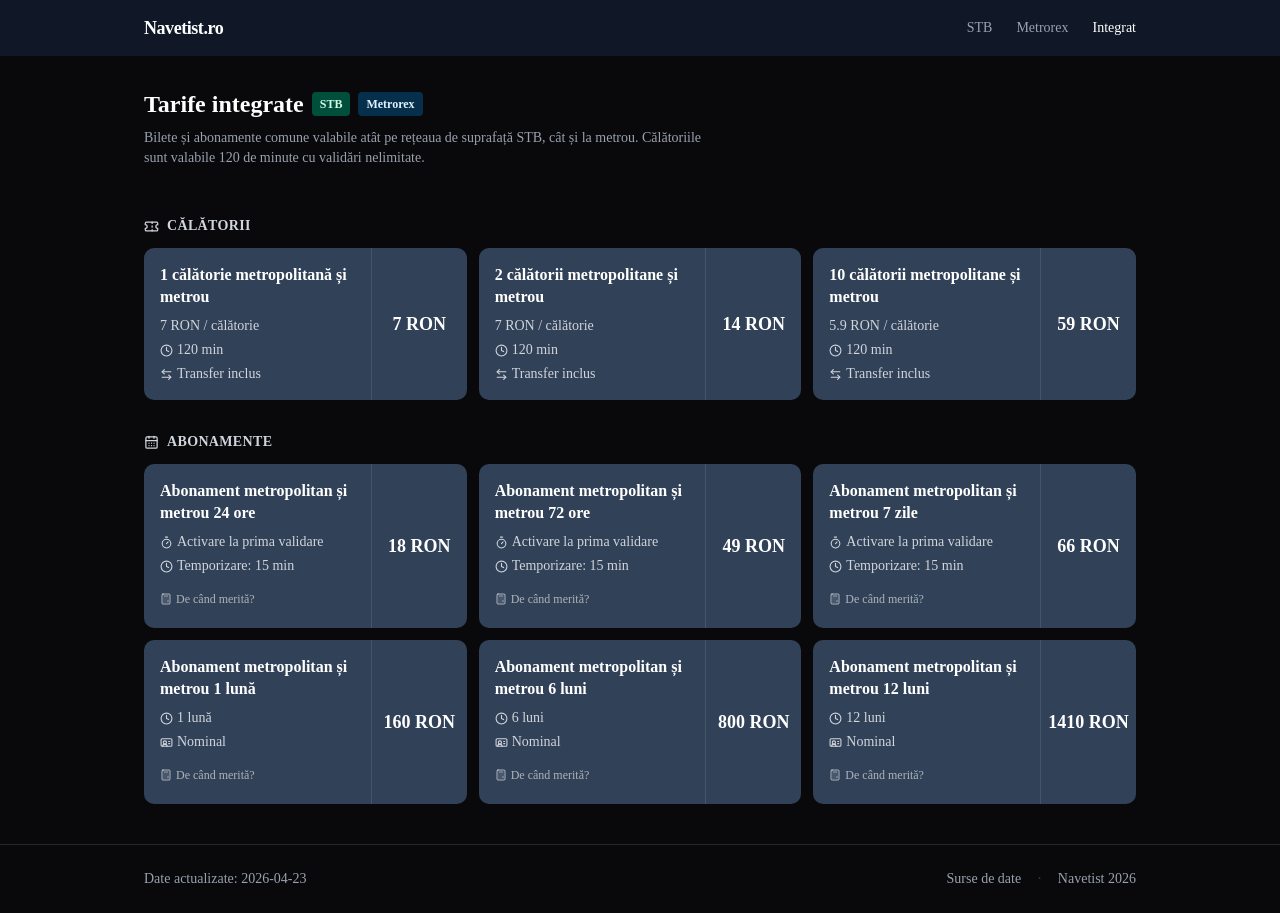
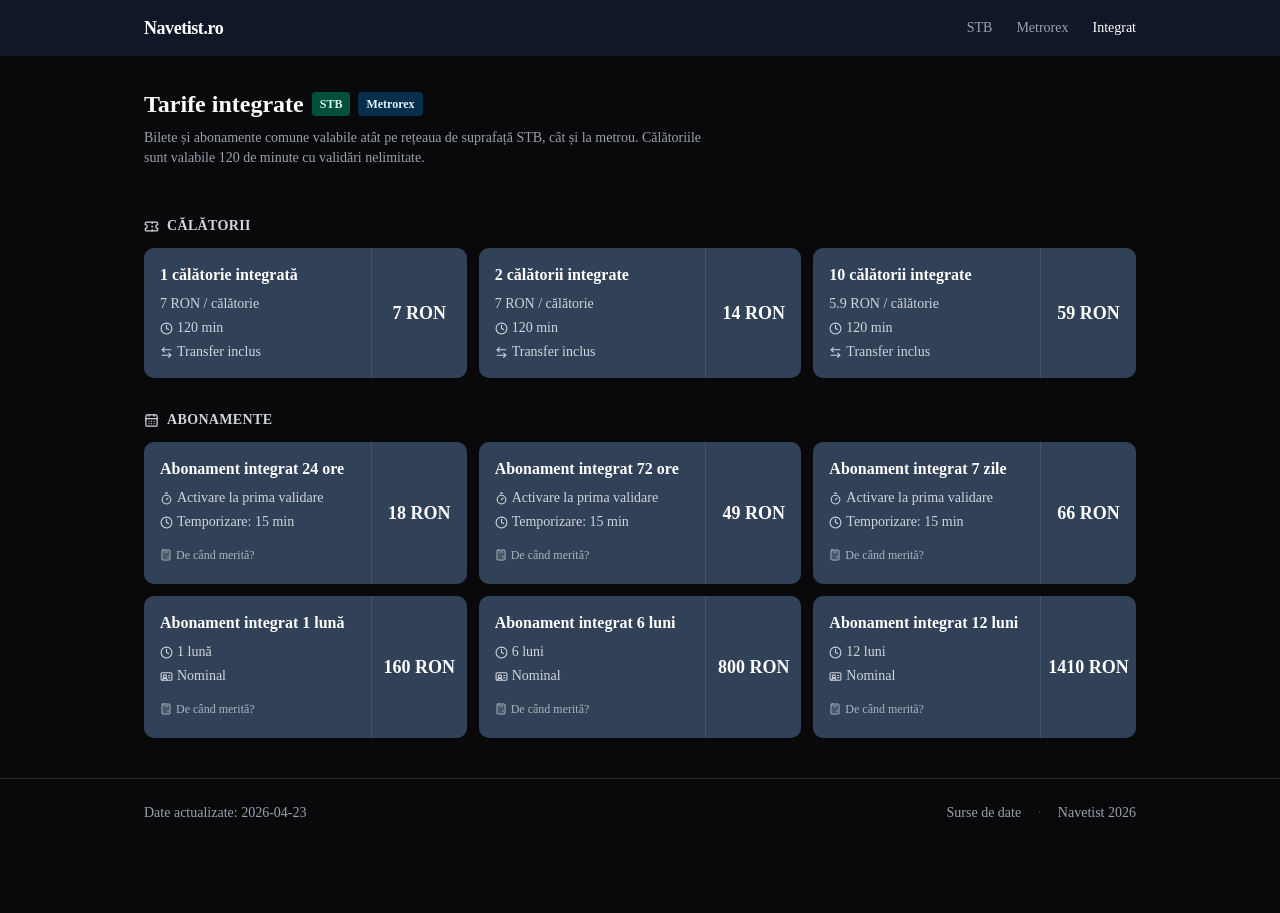
Before and after one commit to silviuio/navetist, a Next.js app: page /integrat in a window 1280 px wide. After the commit the page ends 847 px from the top, so only its background shows below. Built offline with nearby package versions, Linux system fonts and the light colour scheme.

Commit message:
feat: update fare names for integrated tickets in fares.json

```diff
--- a/app/components/IntegratedBreakevenDialog.tsx
+++ b/app/components/IntegratedBreakevenDialog.tsx
@@ -38,26 +38,6 @@ function periodLabel(fare: Fare): string {
   if (unit === "days") return value === 7 ? "săptămână" : `${value} zile`;
   if (unit === "hours") return `${value}h`;
   return "perioadă";
-}
-
-function compactFareName(fare: Fare): string {
-  if (fare.category !== "subscription" && fare.category !== "time-pass") {
-    return fare.name;
-  }
-
-  if (fare.duration.unit === "months" && fare.duration.value === 1) {
-    return "Abonament lunar integrat";
-  }
-
-  if (fare.duration.unit === "days" && fare.duration.value === 7) {
-    return "Abonament integrat 7 zile";
-  }
-
-  if (fare.duration.unit === "hours") {
-    return `Abonament integrat ${fare.duration.value}h`;
-  }
-
-  return fare.name.replace("metropolitan și metrou", "integrat");
 }
 
 function formatRon(value: number): string {
@@ -148,7 +128,7 @@ export default function IntegratedBreakevenDialog({
           <DialogHeader>
             <div className="flex items-start justify-between gap-4">
               <DialogTitle className="text-white text-lg">
-                {compactFareName(fare)}
+                {fare.name}
               </DialogTitle>
               <span className="text-lg font-bold text-white tabular-nums whitespace-nowrap">
                 {formatRon(basePrice)}
--- a/app/data/fares.json
+++ b/app/data/fares.json
@@ -206,7 +206,7 @@
       "operator": "integrated",
       "scope": "integrated",
       "category": "trip",
-      "name": "1 călătorie metropolitană și metrou",
+      "name": "1 călătorie integrată",
       "price": 7,
       "trips": 1,
       "validityMinutes": 120,
@@ -217,7 +217,7 @@
       "operator": "integrated",
       "scope": "integrated",
       "category": "trip",
-      "name": "2 călătorii metropolitane și metrou",
+      "name": "2 călătorii integrate",
       "price": 14,
       "trips": 2,
       "validityMinutes": 120,
@@ -228,7 +228,7 @@
       "operator": "integrated",
       "scope": "integrated",
       "category": "trip",
-      "name": "10 călătorii metropolitane și metrou",
+      "name": "10 călătorii integrate",
       "price": 59,
       "trips": 10,
       "validityMinutes": 120,
@@ -239,7 +239,7 @@
       "operator": "integrated",
       "scope": "integrated",
       "category": "time-pass",
-      "name": "Abonament metropolitan și metrou 24 ore",
+      "name": "Abonament integrat 24 ore",
       "price": 18,
       "duration": { "value": 24, "unit": "hours" },
       "activationRequired": true,
@@ -250,7 +250,7 @@
       "operator": "integrated",
       "scope": "integrated",
       "category": "time-pass",
-      "name": "Abonament metropolitan și metrou 72 ore",
+      "name": "Abonament integrat 72 ore",
       "price": 49,
       "duration": { "value": 72, "unit": "hours" },
       "activationRequired": true,
@@ -261,7 +261,7 @@
       "operator": "integrated",
       "scope": "integrated",
       "category": "time-pass",
-      "name": "Abonament metropolitan și metrou 7 zile",
+      "name": "Abonament integrat 7 zile",
       "price": 66,
       "duration": { "value": 7, "unit": "days" },
       "activationRequired": true,
@@ -273,7 +273,7 @@
       "operator": "integrated",
       "scope": "integrated",
       "category": "subscription",
-      "name": "Abonament metropolitan și metrou 1 lună",
+      "name": "Abonament integrat 1 lună",
       "price": 160,
       "duration": { "value": 1, "unit": "months" },
       "nominalRequired": true,
@@ -284,7 +284,7 @@
       "operator": "integrated",
       "scope": "integrated",
       "category": "subscription",
-      "name": "Abonament metropolitan și metrou 6 luni",
+      "name": "Abonament integrat 6 luni",
       "price": 800,
       "duration": { "value": 6, "unit": "months" },
       "nominalRequired": true,
@@ -295,7 +295,7 @@
       "operator": "integrated",
       "scope": "integrated",
       "category": "subscription",
-      "name": "Abonament metropolitan și metrou 12 luni",
+      "name": "Abonament integrat 12 luni",
       "price": 1410,
       "duration": { "value": 12, "unit": "months" },
       "nominalRequired": true,
```
